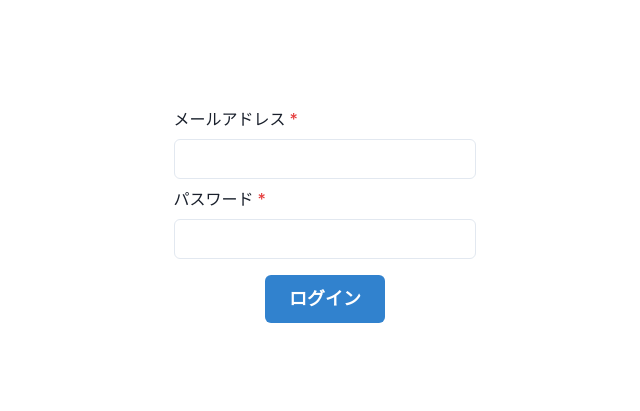
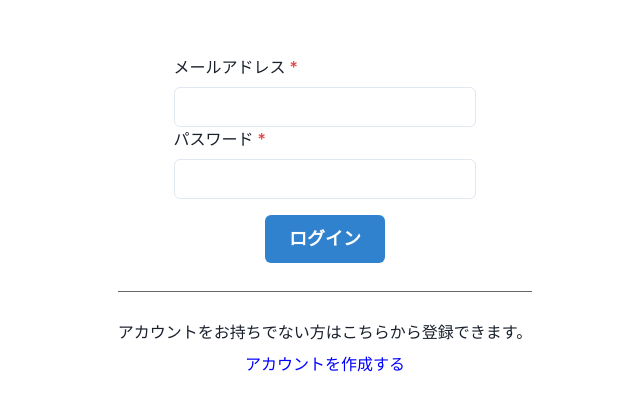
Before and after one commit to negiwasabi7/task-do-it, a React (Create React App) app: page /login in a window 1280 px wide. Shown: the part 185-596 px from the top of the page, without its empty margins (315-955 px from the left). Built offline with nearby package versions, Linux system fonts and the light colour scheme; no server answers.

Commit message:
アカウント作成画面とログイン画面の切り替えをできるようにした

```diff
--- a/src/components/Login.jsx
+++ b/src/components/Login.jsx
@@ -1,11 +1,25 @@
-import { Button, Center, Flex, FormControl, FormLabel, Input, Stack, Text } from '@chakra-ui/react';
+import {
+  Box,
+  Button,
+  Center,
+  Divider,
+  Flex,
+  FormControl,
+  FormLabel,
+  Input,
+  Stack,
+  Text,
+} from '@chakra-ui/react';
 import React, { useState } from 'react';
 import { supabase } from '../service/supabaseClient';
 import { useNavigate } from 'react-router-dom';
 import { useRecoilState } from 'recoil';
 import { userState } from '../store/state';
+import { Link as ReactRouterLink } from 'react-router-dom';
+import { Link as ChakraLink, LinkProps } from '@chakra-ui/react';
 
 const homeUrl = process.env.PUBLIC_URL;
+
 const Login = () => {
   const [email, setEmail] = useState('');
   const [password1, setPassword1] = useState('');
@@ -39,6 +53,8 @@ const Login = () => {
     <Flex minHeight="100vh" width="full" align="center" justifyContent="center">
       <form onSubmit={onSubmit}>
         <Stack>
+          <Center>
+            <Box>
               <FormControl isRequired>
                 <FormLabel>メールアドレス</FormLabel>
                 <Input
@@ -59,6 +75,8 @@ const Login = () => {
                   onChange={(event) => setPassword1(event.target.value)}
                 />
               </FormControl>
+            </Box>
+          </Center>
           <Center>
             <Text fontSize="lx" color="red">
               {errorMessage}
@@ -69,6 +87,13 @@ const Login = () => {
               ログイン
             </Button>
           </Center>
+          <Divider mt="5" mb="5" borderColor="black" />
+          <Center>アカウントをお持ちでない方はこちらから登録できます。</Center>
+          <Center>
+            <ChakraLink as={ReactRouterLink} to={`${homeUrl}/signup`} color={'blue'}>
+              アカウントを作成する
+            </ChakraLink>
+          </Center>
         </Stack>
       </form>
     </Flex>
--- a/src/components/SignUp.jsx
+++ b/src/components/SignUp.jsx
@@ -1,6 +1,21 @@
-import { Button, Center, Flex, FormControl, FormLabel, Input, Stack, Text } from '@chakra-ui/react';
+import {
+  Box,
+  Button,
+  Center,
+  Divider,
+  Flex,
+  FormControl,
+  FormLabel,
+  Input,
+  Stack,
+  Text,
+} from '@chakra-ui/react';
 import React, { useState } from 'react';
 import { supabase } from '../service/supabaseClient';
+import { Link as ReactRouterLink } from 'react-router-dom';
+import { Link as ChakraLink, LinkProps } from '@chakra-ui/react';
+
+const homeUrl = process.env.PUBLIC_URL;
 
 const SignUp = () => {
   const [email, setEmail] = useState('');
@@ -36,6 +51,8 @@ const SignUp = () => {
     <Flex minHeight="100vh" width="full" align="center" justifyContent="center">
       <form onSubmit={onSubmit}>
         <Stack>
+          <Center>
+            <Box>
               <FormControl isRequired>
                 <FormLabel>メールアドレス</FormLabel>
                 <Input
@@ -66,6 +83,8 @@ const SignUp = () => {
                   onChange={(event) => setPassword2(event.target.value)}
                 />
               </FormControl>
+            </Box>
+          </Center>
           <Center>
             <Text fontSize="lx" color="red">
               {errorMessage}
@@ -76,6 +95,13 @@ const SignUp = () => {
               登録
             </Button>
           </Center>
+          <Divider mt="5" mb="5" borderColor="black" />
+          <Center>すでにアカウントをお持ちであればこちらからログインしてください。</Center>
+          <Center>
+            <ChakraLink as={ReactRouterLink} to={`${homeUrl}/login`} color={'blue'}>
+              ログインする
+            </ChakraLink>
+          </Center>
         </Stack>
       </form>
     </Flex>
--- a/src/components/TaskEdit.jsx
+++ b/src/components/TaskEdit.jsx
@@ -6,12 +6,14 @@ import {
   Button,
   Center,
   Checkbox,
+  Divider,
   Flex,
   FormControl,
   FormLabel,
   HStack,
   IconButton,
   Input,
+  Textarea,
   VStack,
 } from '@chakra-ui/react';
 import { Stack } from '@chakra-ui/react';
@@ -139,6 +141,8 @@ const TaskEdit = () => {
       <Flex minHeight="100vh" width="full" align="center" justifyContent="center">
         <form onSubmit={onSubmit}>
           <VStack>
+            <Center>
+              <Box>
                 <FormControl isRequired>
                   <FormLabel>タイトル</FormLabel>
                   <Input
@@ -149,11 +153,10 @@ const TaskEdit = () => {
                     onChange={(event) => setTitle(event.target.value)}
                   />
                 </FormControl>
-          </VStack>
-          <VStack>
+
                 <FormControl>
                   <FormLabel>内容</FormLabel>
-              <Input
+                  <Textarea
                     type="text"
                     width="30ch"
                     size="md"
@@ -161,10 +164,15 @@ const TaskEdit = () => {
                     onChange={(event) => setContent(event.target.value)}
                   />
                 </FormControl>
+              </Box>
+            </Center>
           </VStack>
           <Center>
-            <Button onClick={onAddTodoClick}>TODOを追加</Button>
+            <Button onClick={onAddTodoClick} mt="3" mb="3">
+              TODOを追加
+            </Button>
           </Center>
+          <Divider mt="5" mb="5" borderColor="black" />
           <VStack>
             <Box>
               {filterdList.map((todo, index) => (
@@ -200,6 +208,7 @@ const TaskEdit = () => {
             <Button type="submit" colorScheme="blue" size="lg">
               保存
             </Button>
+            <Button onClick={() => navigate(`${homeUrl}/`)}>キャンセル</Button>
           </Center>
         </form>
       </Flex>
```
Lines whose indentation alone changed are shown as unchanged.
